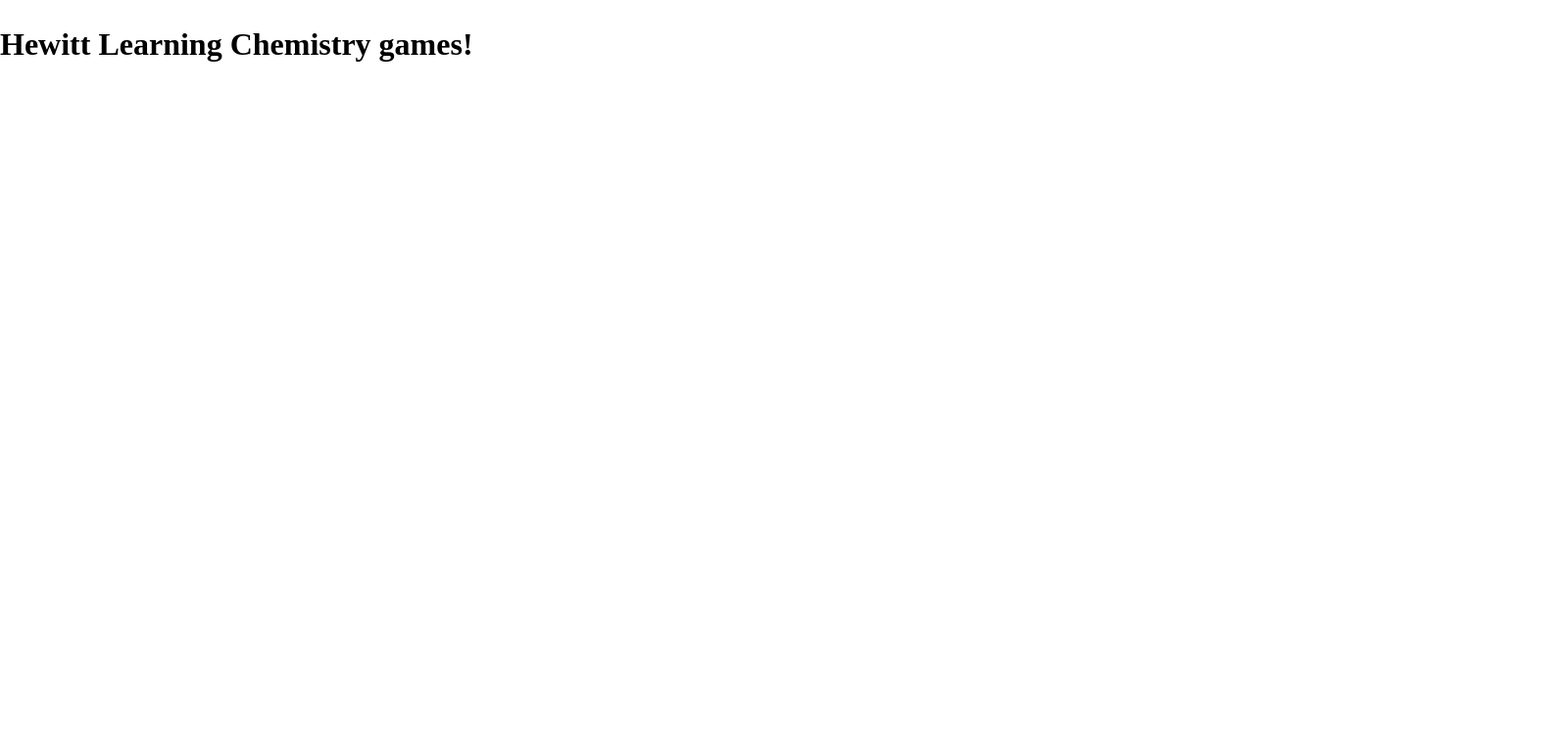
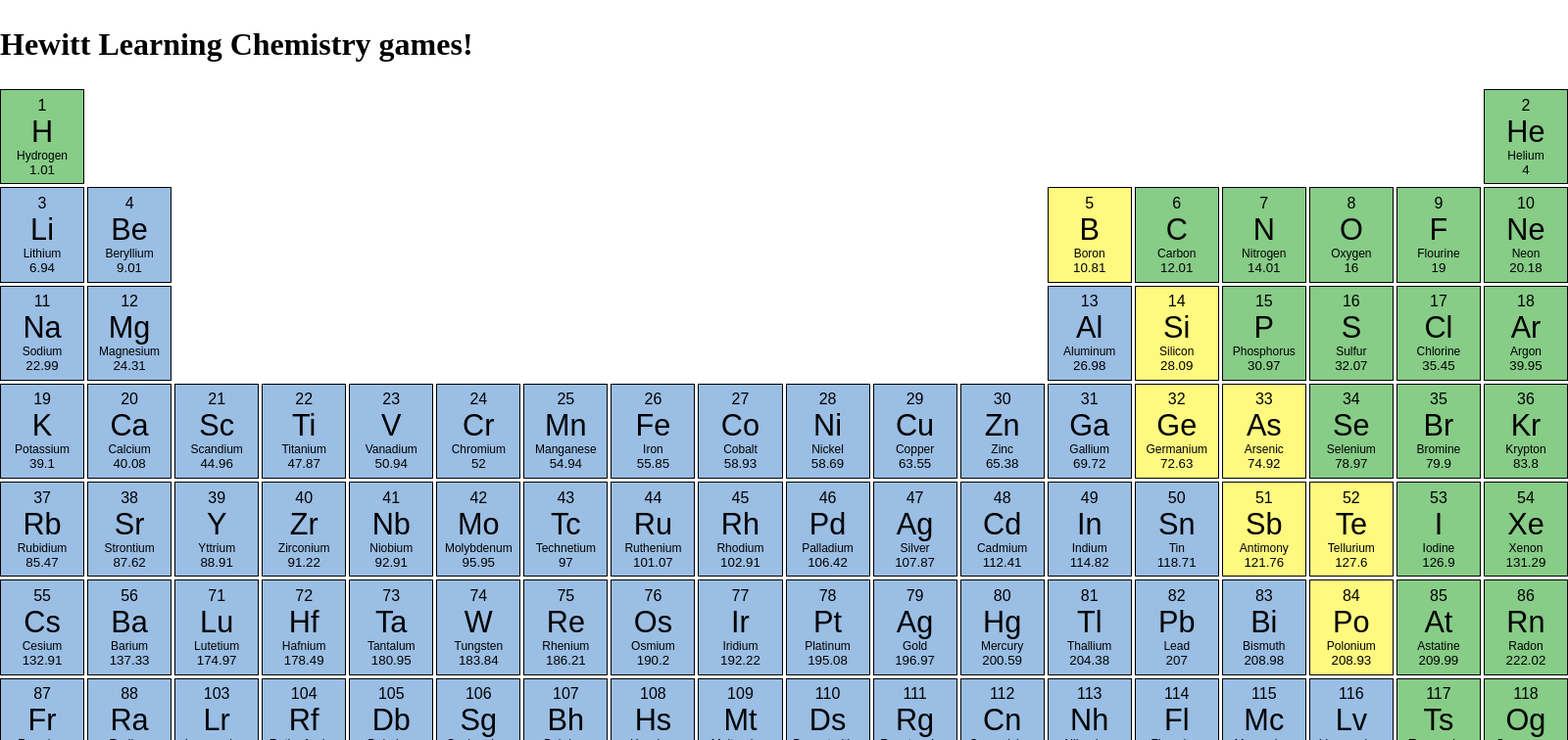
Before and after one commit to Hewitt-Learning/Hewitt-Chemistry-Games-Compound-Decoder, a Preact app: page / in a window 1280 px wide. Shown: the top 756 px of the page at 98% size, 1600 px wide, since content can reach past the window. Built offline with nearby package versions, Linux system fonts and the light colour scheme.

Commit message:
Stylized Periodic Table

```diff
--- a/package.json
+++ b/package.json
@@ -10,6 +10,7 @@
     "prettier": "prettier --write ."
   },
   "dependencies": {
+    "clsx": "^1.2.1",
     "preact": "^10.11.3"
   },
   "devDependencies": {
--- a/src/app.tsx
+++ b/src/app.tsx
@@ -1,9 +1,11 @@
 import { useState } from "preact/hooks";
+import { PeriodicTable } from "./components/periodic-table";
 
 export function App() {
   return (
     <>
       <h1>Hewitt Learning Chemistry games!</h1>
+      <PeriodicTable />
     </>
   );
 }
--- /dev/null
+++ b/src/components/periodic-table-element.css
@@ -0,0 +1,33 @@
+.periodic-table-element {
+  background: white;
+  display: grid;
+  border: 1px solid black;
+  padding: 0.5em;
+  cursor: pointer;
+}
+
+.periodic-table-element-symbol {
+  font-size: 2.3em;
+}
+
+.periodic-table-element-name {
+  text-overflow: ellipsis;
+  overflow: hidden;
+  font-size: 0.9em;
+}
+
+.periodic-table-element-atomic-number {
+  font-size: 1.2em;
+}
+
+.periodic-table-element-metal {
+  background: #9abee4;
+}
+
+.periodic-table-element-metalloid {
+  background: #fff980;
+}
+
+.periodic-table-element-nonmetal {
+  background: #87cc87;
+}
--- /dev/null
+++ b/src/components/periodic-table-element.tsx
@@ -0,0 +1,34 @@
+import {
+  PeriodicTableElement as PeriodicTableElementType,
+  ElementClassification,
+} from "../periodic-table";
+import "./periodic-table-element.css";
+import clsx from "clsx";
+
+interface Props {
+  element: PeriodicTableElementType;
+}
+export const PeriodicTableElement = ({ element }: Props) => {
+  return (
+    <button
+      class={clsx(
+        "periodic-table-element",
+        element.classification === ElementClassification.Metal &&
+          "periodic-table-element-metal",
+        element.classification === ElementClassification.Metalloid &&
+          "periodic-table-element-metalloid",
+        element.classification === ElementClassification.Nonmetal &&
+          "periodic-table-element-nonmetal",
+      )}
+    >
+      <span class="periodic-table-element-atomic-number">
+        {element.atomicNumber}
+      </span>
+      <span class="periodic-table-element-symbol">{element.symbol}</span>
+      <span class="periodic-table-element-name">{element.name}</span>
+      <span class="periodic-table-element-atomic-mass">
+        {element.atomicMass}
+      </span>
+    </button>
+  );
+};
--- /dev/null
+++ b/src/components/periodic-table.css
@@ -0,0 +1,7 @@
+.periodic-table {
+  display: grid;
+  grid-template-columns: repeat(18, minmax(0, 1fr));
+  gap: 3px;
+  min-width: 100em;
+  overflow-x: auto;
+}
--- /dev/null
+++ b/src/components/periodic-table.tsx
@@ -0,0 +1,22 @@
+import { periodicTable } from "../periodic-table";
+import { PeriodicTableElement } from "./periodic-table-element";
+import "./periodic-table.css";
+
+export const PeriodicTable = () => {
+  return (
+    <div class="periodic-table-wrapper">
+      <div class="periodic-table">
+        {periodicTable.map((row) => {
+          //row is array of elements or null
+          return row.map((element) => {
+            if (element) {
+              return <PeriodicTableElement element={element} />;
+            } else {
+              return <div />;
+            }
+          });
+        })}
+      </div>
+    </div>
+  );
+};
--- a/src/periodic-table.ts
+++ b/src/periodic-table.ts
@@ -12,8 +12,9 @@
   classification: ElementClassification;
 }
 
-const periodicTable: (PeriodicTableElement | null)[][] = [
-  [ //row 1
+export const periodicTable: (PeriodicTableElement | null)[][] = [
+  [
+    //row 1
     {
       name: "Hydrogen",
       atomicNumber: 1,
@@ -45,7 +46,8 @@
       classification: ElementClassification.Nonmetal,
     },
   ], //end row 1
-  [ //row 2
+  [
+    //row 2
     {
       name: "Lithium",
       atomicNumber: 3,
@@ -95,14 +97,14 @@
       name: "Oxygen",
       atomicNumber: 8,
       symbol: "O",
-      atomicMass: 16.00,
+      atomicMass: 16.0,
       classification: ElementClassification.Nonmetal,
     },
     {
       name: "Flourine",
       atomicNumber: 9,
       symbol: "F",
-      atomicMass: 19.00,
+      atomicMass: 19.0,
       classification: ElementClassification.Nonmetal,
     },
     {
@@ -113,7 +115,8 @@
       classification: ElementClassification.Nonmetal,
     },
   ], //end row 2
-  [ //row 3
+  [
+    //row 3
     {
       name: "Sodium",
       atomicNumber: 11,
@@ -180,13 +183,14 @@
       atomicMass: 39.95,
       classification: ElementClassification.Nonmetal,
     },
-  ],//end row 3
-  [ //row 4
+  ], //end row 3
+  [
+    //row 4
     {
       name: "Potassium",
       atomicNumber: 19,
       symbol: "K",
-      atomicMass: 39.10,
+      atomicMass: 39.1,
       classification: ElementClassification.Metal,
     },
     {
@@ -221,7 +225,7 @@
       name: "Chromium",
       atomicNumber: 24,
       symbol: "Cr",
-      atomicMass: 52.00,
+      atomicMass: 52.0,
       classification: ElementClassification.Metal,
     },
     {
@@ -298,18 +302,19 @@
       name: "Bromine",
       atomicNumber: 35,
       symbol: "Br",
-      atomicMass: 79.90,
+      atomicMass: 79.9,
       classification: ElementClassification.Nonmetal,
     },
     {
       name: "Krypton",
       atomicNumber: 36,
       symbol: "Kr",
-      atomicMass: 83.80,
+      atomicMass: 83.8,
       classification: ElementClassification.Nonmetal,
     },
   ], //end row 4
-  [ //row 5
+  [
+    //row 5
     {
       name: "Rubidium",
       atomicNumber: 37,
@@ -356,7 +361,7 @@
       name: "Technetium",
       atomicNumber: 43,
       symbol: "Tc",
-      atomicMass: 97.00,
+      atomicMass: 97.0,
       classification: ElementClassification.Metal,
     },
     {
@@ -419,14 +424,14 @@
       name: "Tellurium",
       atomicNumber: 52,
       symbol: "Te",
-      atomicMass: 127.60,
+      atomicMass: 127.6,
       classification: ElementClassification.Metalloid,
     },
     {
       name: "Iodine",
       atomicNumber: 53,
       symbol: "I",
-      atomicMass: 126.90,
+      atomicMass: 126.9,
       classification: ElementClassification.Nonmetal,
     },
     {
@@ -437,7 +442,8 @@
       classification: ElementClassification.Nonmetal,
     },
   ], //end row 5
-  [ //row 6
+  [
+    //row 6
     {
       name: "Cesium",
       atomicNumber: 55,
@@ -491,7 +497,7 @@
       name: "Osmium",
       atomicNumber: 76,
       symbol: "Os",
-      atomicMass: 190.20,
+      atomicMass: 190.2,
       classification: ElementClassification.Metal,
     },
     {
@@ -533,7 +539,7 @@
       name: "Lead",
       atomicNumber: 82,
       symbol: "Pb",
-      atomicMass: 207.00,
+      atomicMass: 207.0,
       classification: ElementClassification.Metal,
     },
     {
@@ -565,7 +571,8 @@
       classification: ElementClassification.Nonmetal,
     },
   ], //end row 6
-  [ //row 7
+  [
+    //row 7
     {
       name: "Francium",
       atomicNumber: 87,
@@ -668,7 +675,7 @@
       name: "Moscovium",
       atomicNumber: 115,
       symbol: "Mc",
-      atomicMass: 290.20,
+      atomicMass: 290.2,
       classification: ElementClassification.Metal,
     },
     {
@@ -692,5 +699,5 @@
       atomicMass: 295.22,
       classification: ElementClassification.Nonmetal,
     },
-  ],//end row 7
+  ], //end row 7
 ];
```
Also changed, not shown: homepage.css (+15 -16 lines), 1 other file (tests, documents, lock files or other folders).
